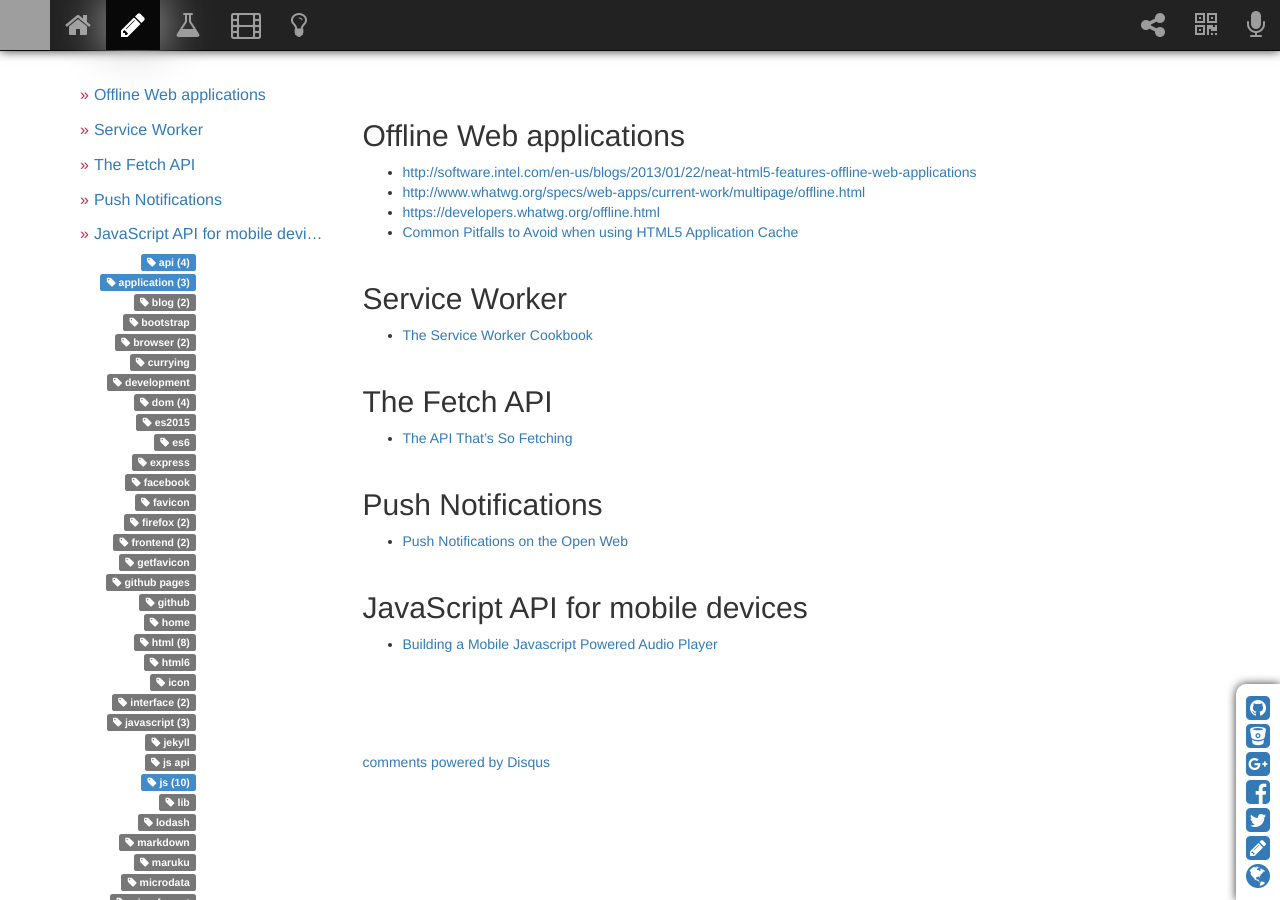
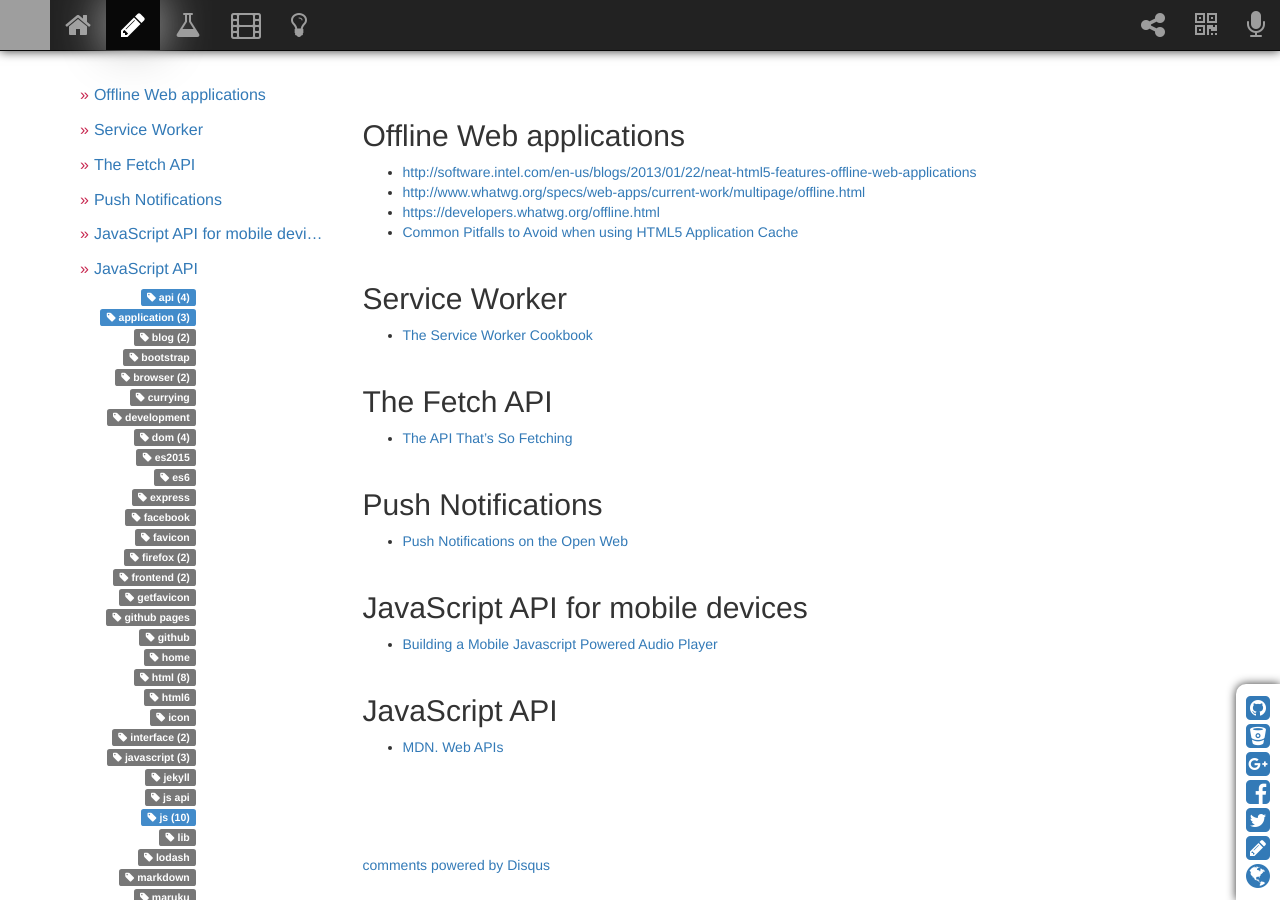
Before and after one commit to sergeymakoveev/sergeymakoveev.github.com, a Jekyll site: the page built from _posts/2015-03-19-jsapi.md, in a window 1280 px wide and 900 px high, scrolled down 221 px. Built offline with Jekyll 4.4.1, drawn with Linux system fonts in a browser that asks for light colours; nearby versions of some CDN libraries; comment, search, counter and statistics services are not loaded; grey boxes are pictures that could not be loaded.

Commit message:
[#] update content

```diff
--- a/_posts/2015-03-19-jsapi.md
+++ b/_posts/2015-03-19-jsapi.md
@@ -20,9 +20,10 @@
 *   [The API That's So Fetching](https://hacks.mozilla.org/2015/03/this-api-is-so-fetching/)
 
 ## Push Notifications
-
 *   [Push Notifications on the Open Web](http://updates.html5rocks.com/2015/03/push-notificatons-on-the-open-web)
 
 ## JavaScript API for mobile devices
+*   [Building a Mobile Javascript Powered Audio Player](http://www.sitepoint.com/building-mobile-javascript-powered-audio-player)
 
-*   [Building a Mobile Javascript Powered Audio Player](http://www.sitepoint.com/building-mobile-javascript-powered-audio-player)
+## JavaScript API
+*   [MDN. Web APIs](https://developer.mozilla.org/en-US/docs/Web/API)
```
